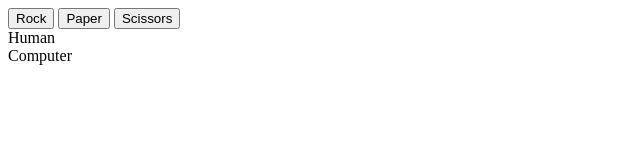
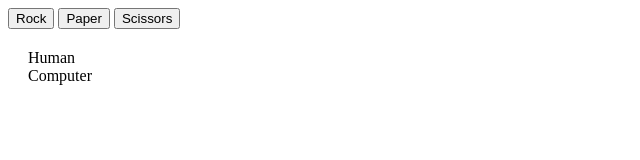
Before and after one commit to JS0ff/rockPaperScissorsFinal, a plain HTML site: page index.html in a window 1280 px wide. Shown: the whole page, without its empty margins (0-640 px from the left). Drawn offline with Linux system fonts and the light colour scheme.

Commit message:
Create some space between elements

```diff
--- a/index.html
+++ b/index.html
@@ -12,7 +12,10 @@
     <button id="scissors">Scissors</button>
     <div class="results">
       <div class="current-result"></div>
-      <div class="score-table" style="display: flex; flex-direction: column">
+      <div
+        class="score-table"
+        style="display: flex; flex-direction: column; margin: 20px"
+      >
         <div class="human-score">Human</div>
         <div class="computer-score">Computer</div>
       </div>
```
